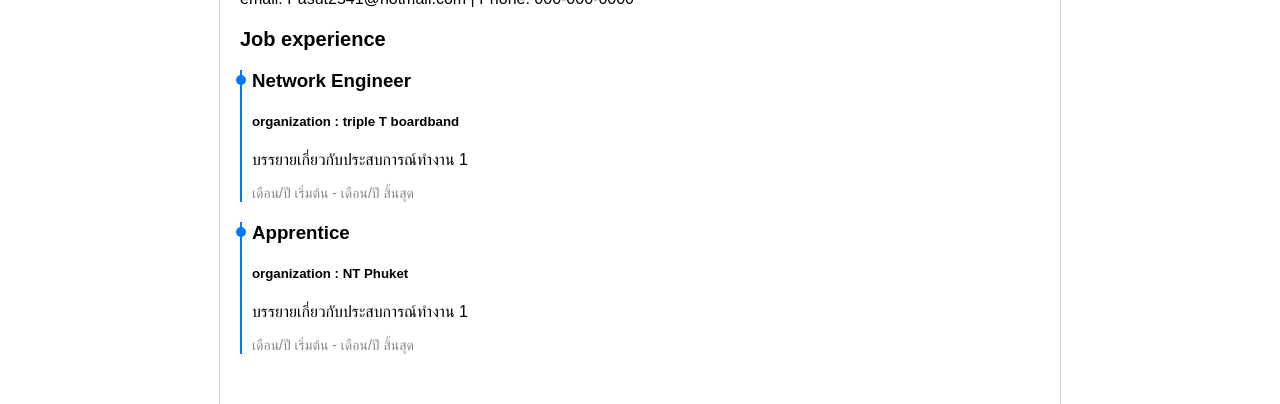
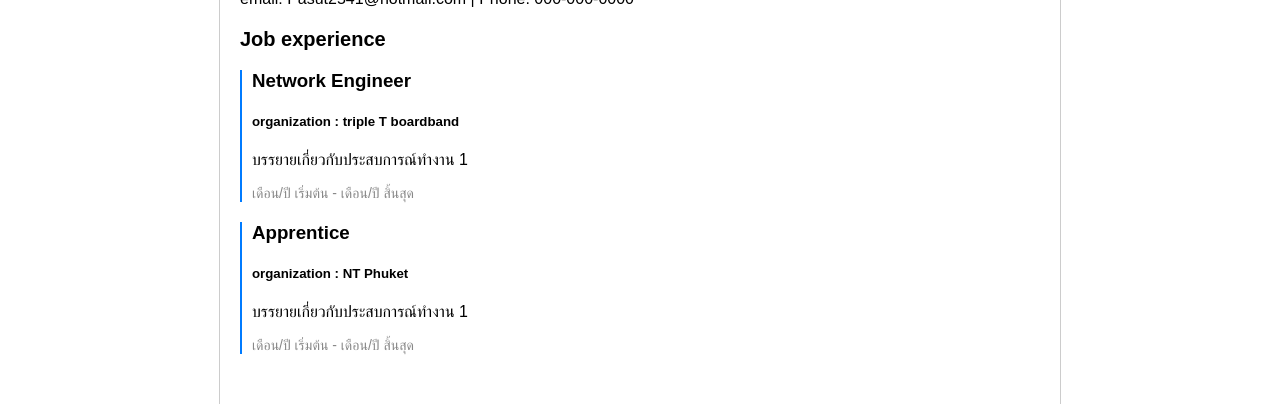
Before and after one commit to 5935512009/resume_Bay, a React (Create React App) app: page /Resume in a window 1280 px wide. Shown: the part 188-592 px from the top of the page. Built offline with nearby package versions, Linux system fonts and the light colour scheme.

Commit message:
update:{resume.css}

```diff
--- a/src/pages/resume/resume.css
+++ b/src/pages/resume/resume.css
@@ -33,7 +33,7 @@
     border-left: 2px solid #007bff;
     padding-left: 10px;
     margin-bottom: 20px;
-    position: relative;
+    /* position: relative; */
   }
   /* this css is circle in line */
   .experience li::before {
```
